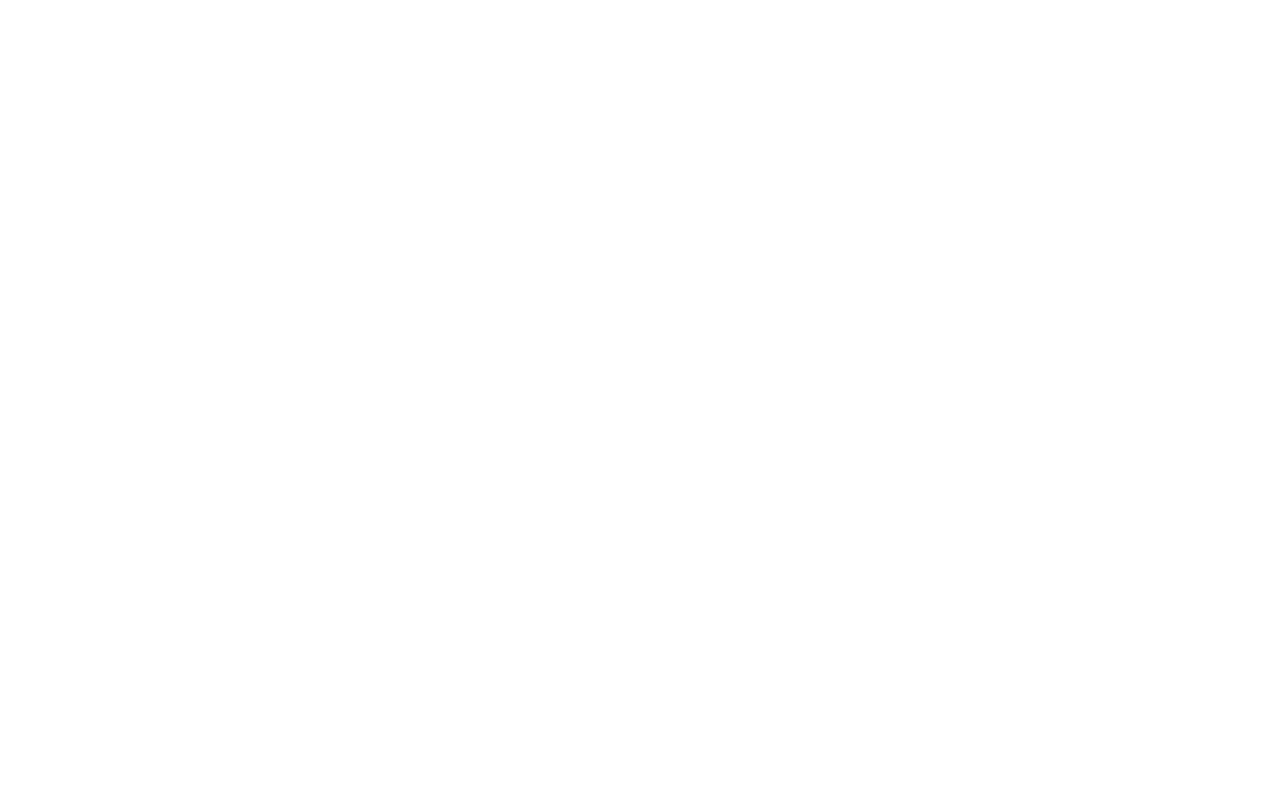
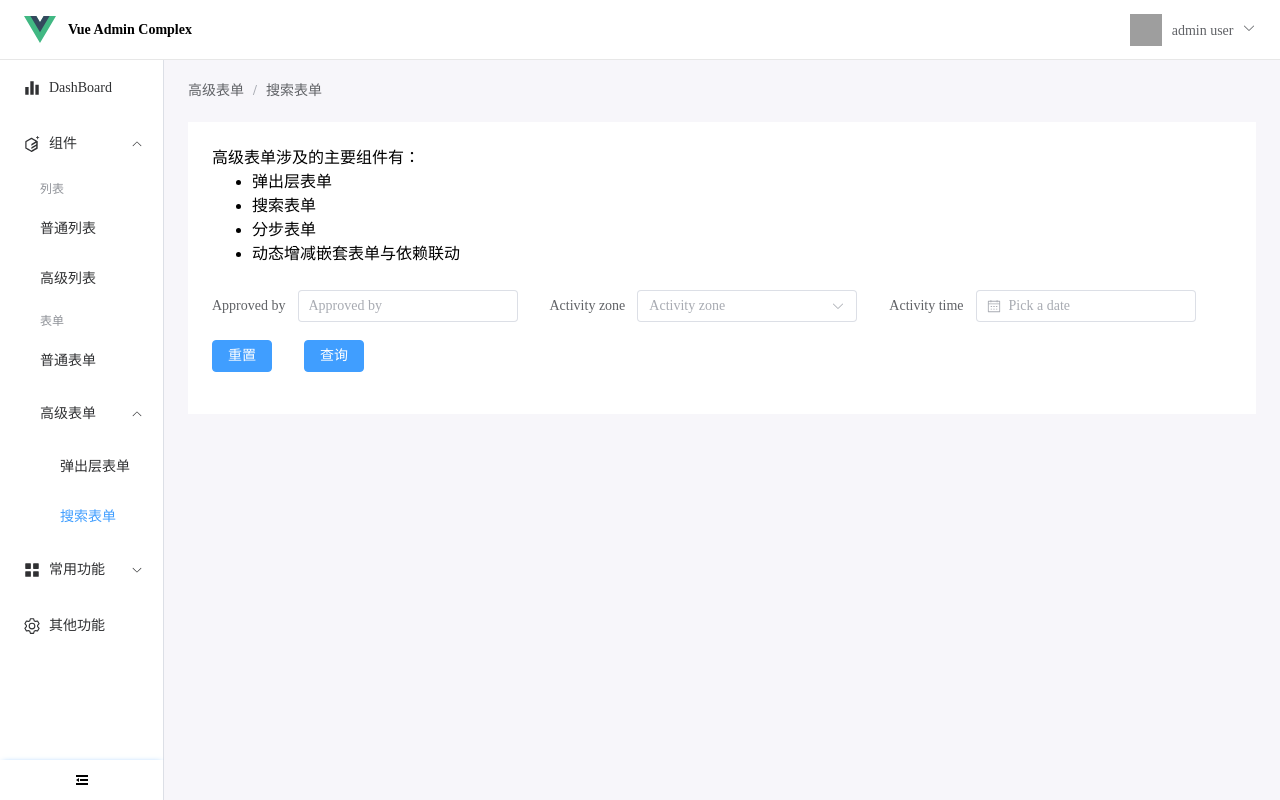
Before and after one commit to hesetiema/vue-admin-complex, a Vue app: page /admin/advanced-form/search in a window 1280 px wide. Before the commit this address had no page. Built offline with nearby package versions, Linux system fonts and the light colour scheme; grey boxes are pictures that could not be loaded.

Commit message:
feat: 增加弹出层表单、搜索表单

```diff
--- a/src/layout/AsideView.vue
+++ b/src/layout/AsideView.vue
@@ -57,14 +57,14 @@
             key: 'advanced-form',
             children: [
               {
-                title: '文件上传',
-                key: 'file-upload',
-                index: '/admin/advanced-form/file-upload'
+                title: '弹出层表单',
+                key: 'modal',
+                index: '/admin/advanced-form/modal'
               },
               {
-                title: '图片裁剪',
-                key: 'img-crop',
-                index: '/admin/advanced-form/img-crop'
+                title: '搜索表单',
+                key: 'search',
+                index: '/admin/advanced-form/search'
               }
             ]
           }
@@ -77,6 +77,16 @@
     icon: rawComponent(IconMenu),
     key: '2',
     children: [
+      {
+        title: '文件上传',
+        key: 'file-upload',
+        index: '/admin/file-upload'
+      },
+      {
+        title: '图片裁剪',
+        key: 'img-crop',
+        index: '/admin/img-crop'
+      },
       {
         title: '水印',
         key: 'watermark',
--- a/src/router/index.ts
+++ b/src/router/index.ts
@@ -77,14 +77,6 @@
             path: 'index',
             name: 'base-form-index',
             component: () => import('@/views/admin/FormBase.vue')
-          },
-          {
-            path: 'text-ellipsis',
-            name: 'text-ellipsis',
-            component: () => import('@/views/admin/TableBase.vue'),
-            meta: {
-              title: '文本省略'
-            }
           }
         ]
       },
@@ -97,6 +89,40 @@
           hideBreadCrumb: true
         },
         children: [
+          {
+            path: 'modal',
+            name: 'modal',
+            component: () => import('@/views/admin/FormAdvancedModal.vue'),
+            meta: {
+              title: '弹出层表单'
+            }
+          },
+          {
+            path: 'search',
+            name: 'search',
+            component: () => import('@/views/admin/FormAdvancedSearch.vue'),
+            meta: {
+              title: '搜索表单'
+            }
+          },
+          {
+            path: 'step',
+            name: 'step',
+            component: () => import('@/views/admin/FormAdvancedModal.vue'),
+            meta: {
+              title: '分步表单'
+            }
+          },
+          {
+            path: 'dynamic',
+            name: 'dynamic',
+            component: () => import('@/views/admin/FormAdvancedModal.vue'),
+            meta: {
+              title: '动态增减嵌套表单'
+            }
+          }
+        ]
+      },
       {
         path: 'file-upload',
         name: 'file-upload',
@@ -112,8 +138,6 @@
         meta: {
           title: '图片裁剪'
         }
-          }
-        ]
       },
       {
         path: 'watermark',
--- a/src/views/admin/FormAdvanced.vue
+++ b/src/views/admin/FormAdvanced.vue
@@ -7,10 +7,10 @@
     <div class="intro">
       <div>高级表单涉及的主要组件有：</div>
       <ul>
-        <li>单行输入框</li>
-        <li>下拉选择框</li>
-        <li>日期时间选择框</li>
-        <li>切换、多选、单选、多行文本</li>
+        <li>弹出层表单</li>
+        <li>搜索表单</li>
+        <li>分步表单</li>
+        <li>动态增减嵌套表单与依赖联动</li>
       </ul>
     </div>
     <RouterView></RouterView>
--- /dev/null
+++ b/src/views/admin/FormAdvancedModal.vue
@@ -0,0 +1,49 @@
+<script lang="ts" setup>
+import { reactive, ref } from 'vue'
+
+const dialogFormVisible = ref(false)
+const formLabelWidth = '140px'
+
+const form = reactive({
+  name: '',
+  region: '',
+  date1: '',
+  date2: '',
+  delivery: false,
+  type: [],
+  resource: '',
+  desc: ''
+})
+</script>
+
+<template>
+  <div class="main-container">
+    <el-button plain @click="dialogFormVisible = true"> Open a Form nested Dialog </el-button>
+    <el-dialog v-model="dialogFormVisible" title="Shipping address" width="500">
+      <el-form :model="form">
+        <el-form-item label="Promotion name" :label-width="formLabelWidth">
+          <el-input v-model="form.name" autocomplete="off" />
+        </el-form-item>
+        <el-form-item label="Zones" :label-width="formLabelWidth">
+          <el-select v-model="form.region" placeholder="Please select a zone">
+            <el-option label="Zone No.1" value="shanghai" />
+            <el-option label="Zone No.2" value="beijing" />
+          </el-select>
+        </el-form-item>
+      </el-form>
+      <template #footer>
+        <div class="dialog-footer">
+          <el-button @click="dialogFormVisible = false">Cancel</el-button>
+          <el-button type="primary" @click="dialogFormVisible = false"> Confirm </el-button>
+        </div>
+      </template>
+    </el-dialog>
+  </div>
+</template>
+
+<style scoped>
+.main-container {
+  background-color: #fff;
+  padding: 24px;
+}
+</style>
--- /dev/null
+++ b/src/views/admin/FormAdvancedSearch.vue
@@ -0,0 +1,56 @@
+<script lang="ts" setup>
+import { reactive, ref } from 'vue'
+import type { FormInstance } from 'element-plus'
+
+const formRef = ref<FormInstance>()
+const initFormData = {
+  user: '',
+  region: '',
+  date: ''
+}
+
+const formInline = reactive(initFormData)
+
+const onReset = () => {
+  if (formRef.value) {
+    formRef.value.resetFields()
+  }
+}
+
+const onSubmit = () => {
+  console.log('submit!')
+}
+</script>
+
+<template>
+  <el-form ref="formRef" :inline="true" :model="formInline" class="demo-form-inline">
+    <el-form-item label="Approved by" prop="user">
+      <el-input v-model="formInline.user" placeholder="Approved by" clearable />
+    </el-form-item>
+    <el-form-item label="Activity zone" prop="region">
+      <el-select v-model="formInline.region" placeholder="Activity zone" clearable>
+        <el-option label="Zone one" value="shanghai" />
+        <el-option label="Zone two" value="beijing" />
+      </el-select>
+    </el-form-item>
+    <el-form-item label="Activity time" prop="date">
+      <el-date-picker v-model="formInline.date" type="date" placeholder="Pick a date" clearable />
+    </el-form-item>
+    <el-form-item>
+      <el-button type="primary" @click="onReset">重置</el-button>
+    </el-form-item>
+    <el-form-item>
+      <el-button type="primary" @click="onSubmit">查询</el-button>
+    </el-form-item>
+  </el-form>
+</template>
+
+<style>
+.demo-form-inline .el-input {
+  --el-input-width: 220px;
+}
+
+.demo-form-inline .el-select {
+  --el-select-width: 220px;
+}
+</style>
--- a/src/views/admin/FormBase.vue
+++ b/src/views/admin/FormBase.vue
@@ -5,8 +5,7 @@
 const initForm = {
   name: '',
   region: '',
-  date1: '',
-  date2: '',
+  date: '',
   delivery: false,
   type: [],
   resource: '',
@@ -36,35 +35,27 @@
       </ul>
     </div>
     <el-form ref="ruleFormRef" :model="form" label-width="auto" style="max-width: 600px">
-      <el-form-item label="Activity name">
+      <el-form-item label="Activity name" prop="name">
         <el-input v-model="form.name" />
       </el-form-item>
-      <el-form-item label="Activity zone">
+      <el-form-item label="Activity zone" prop="region">
         <el-select v-model="form.region" placeholder="please select your zone">
           <el-option label="上海" value="shanghai" />
           <el-option label="北京" value="beijing" />
         </el-select>
       </el-form-item>
-      <el-form-item label="Activity time">
-        <el-col :span="11">
-          <el-date-picker
-            v-model="form.date1"
-            type="date"
-            placeholder="Pick a date"
-            style="width: 100%"
-          />
-        </el-col>
-        <el-col :span="2" class="text-center">
-          <span class="text-gray-500">-</span>
-        </el-col>
-        <el-col :span="11">
-          <el-time-picker v-model="form.date2" placeholder="Pick a time" style="width: 100%" />
-        </el-col>
+      <el-form-item label="Activity date" prop="date">
+        <el-date-picker
+          v-model="form.date"
+          type="date"
+          placeholder="Pick a date"
+          style="width: 100%"
+        />
       </el-form-item>
-      <el-form-item label="Instant delivery">
+      <el-form-item label="Instant delivery" prop="delivery">
         <el-switch v-model="form.delivery" />
       </el-form-item>
-      <el-form-item label="Activity type">
+      <el-form-item label="Activity type" prop="type">
         <el-checkbox-group v-model="form.type">
           <el-checkbox value="Online activities" name="type"> Online activities </el-checkbox>
           <el-checkbox value="Promotion activities" name="type"> Promotion activities </el-checkbox>
@@ -74,13 +65,13 @@
           </el-checkbox>
         </el-checkbox-group>
       </el-form-item>
-      <el-form-item label="Resources">
+      <el-form-item label="Resources" prop="resource">
         <el-radio-group v-model="form.resource">
           <el-radio value="Sponsor">Sponsor</el-radio>
           <el-radio value="Venue">Venue</el-radio>
         </el-radio-group>
       </el-form-item>
-      <el-form-item label="Activity form">
+      <el-form-item label="Activity form" prop="desc">
         <el-input v-model="form.desc" type="textarea" />
       </el-form-item>
       <el-button type="primary" @click="onSubmit">提交</el-button>
```
Lines whose indentation alone changed are shown as unchanged.
